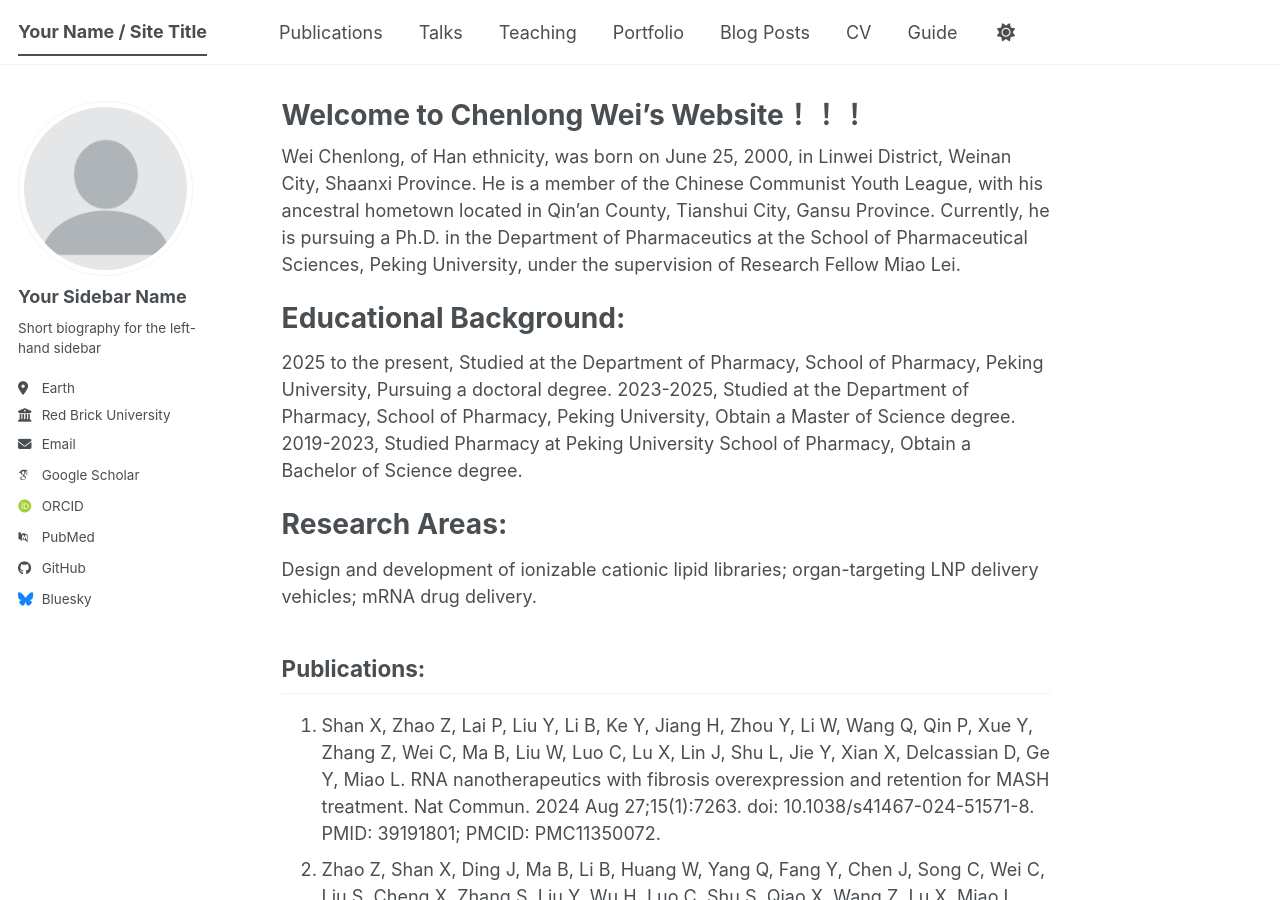
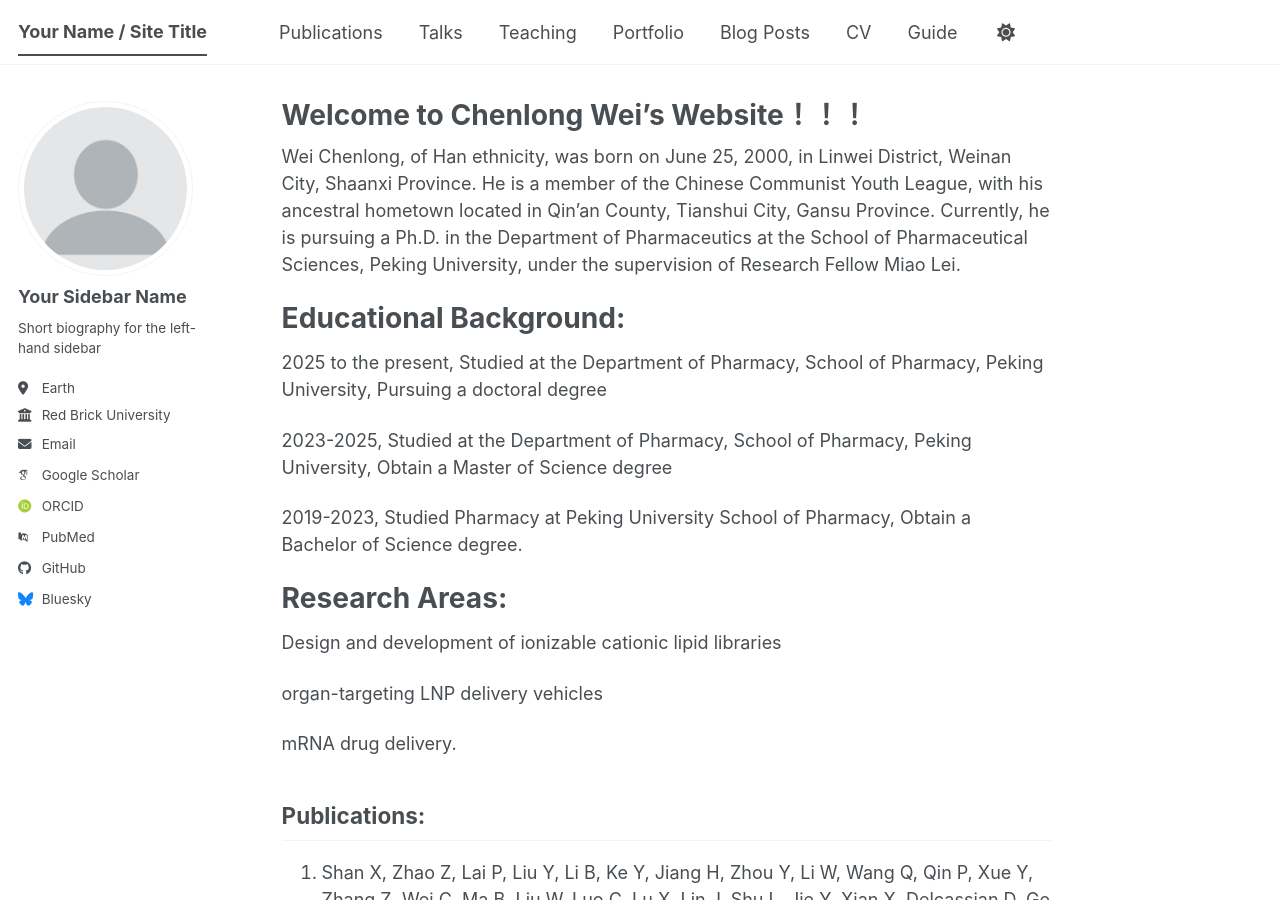
Before and after one commit to Vicwei0625/Vicwei0625.github.io, a Jekyll site: the page built from _pages/about.md, in a window 1280 px wide and 900 px high. Built offline with Jekyll 4.4.1, drawn with Linux system fonts in a browser that asks for light colours; some web fonts are replaced; a script bundle is joined from its source files by our own code; library files that are not in the unit come from our copies.

```diff
--- a/_pages/about.md
+++ b/_pages/about.md
@@ -11,14 +11,18 @@ Wei Chenlong, of Han ethnicity, was born on June 25, 2000, in Linwei District, W
 
 Educational Background:
 ======
-2025 to the present, Studied at the Department of Pharmacy, School of Pharmacy, Peking University, Pursuing a doctoral degree.
-2023-2025, Studied at the Department of Pharmacy, School of Pharmacy, Peking University, Obtain a Master of Science degree.
+2025 to the present, Studied at the Department of Pharmacy, School of Pharmacy, Peking University, Pursuing a doctoral degree
+
+2023-2025, Studied at the Department of Pharmacy, School of Pharmacy, Peking University, Obtain a Master of Science degree
+
 2019-2023, Studied Pharmacy at Peking University School of Pharmacy, Obtain a Bachelor of Science degree.
 
 Research Areas:
 ======
-Design and development of ionizable cationic lipid libraries;
-organ-targeting LNP delivery vehicles;
+Design and development of ionizable cationic lipid libraries
+
+organ-targeting LNP delivery vehicles
+
 mRNA drug delivery.
 
 Publications:
```
